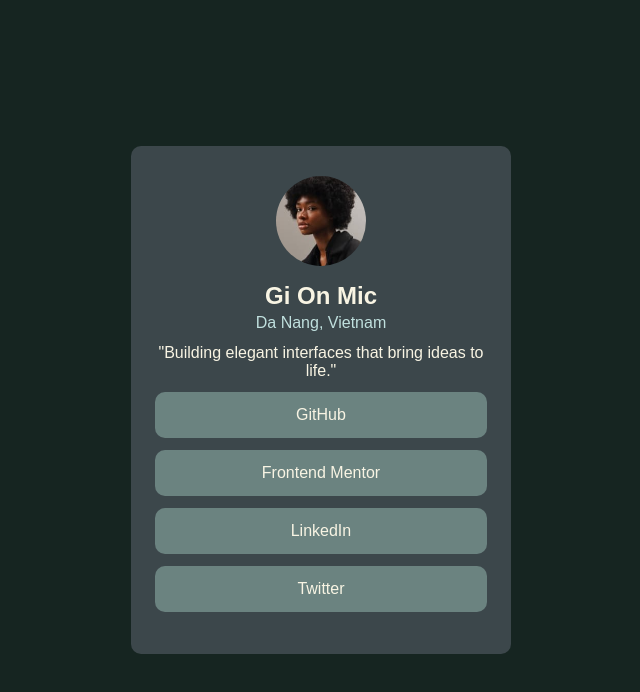
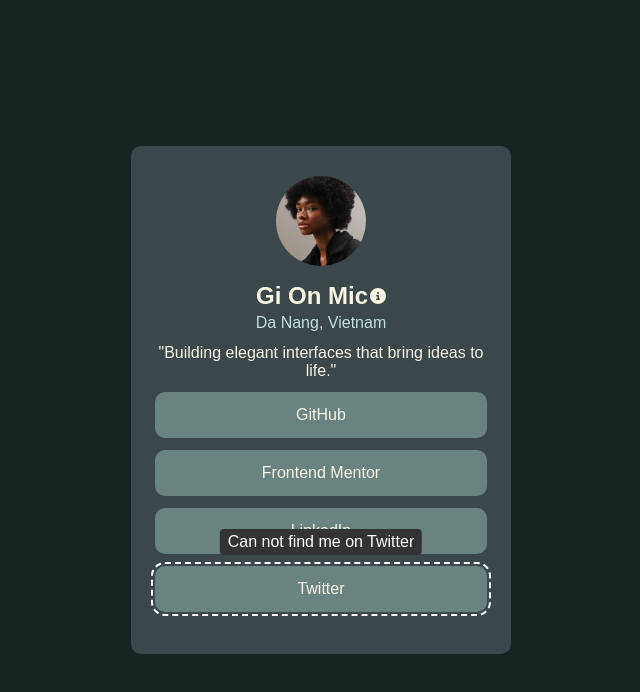
Before and after one commit to gi-FE-mentor/social-link-profile, a plain HTML site: page index.html in a window 1280 px wide. Both pictures are taken after a click on the link "Twitter". Shown: the whole page, without its empty margins (319-959 px from the left). Drawn offline with Linux system fonts and the light colour scheme.

Commit message:
fix: allow navigate with tab & add tooltip

```diff
--- a/index.html
+++ b/index.html
@@ -12,7 +12,7 @@
       href="./assets/images/favicon-32x32.png"
     />
     <link rel="stylesheet" href="./styles.css" />
-    <title>Frontend Mentor | Social links profile</title>
+    <title>Gi | Social links profile</title>
   </head>
   <body>
     <div class="card" role="main">
@@ -21,8 +21,17 @@
         alt="avatar"
         style="width: 90px; border-radius: 50px"
       />
+
       <div class="basic-info">
-        <p class="text-preset-1">Gi On Mic</p>
+        <div style="display: flex; align-items: center">
+          <p class="text-preset-1">Gi On Mic</p>
+          <i
+            class="fa-solid fa-circle-info tooltip"
+            data-tooltip="Use Tab to cycle through the links"
+            style="margin-left: 2px"
+          ></i>
+        </div>
+
         <p style="color: #c0e0de">Da Nang, Vietnam</p>
         <p style="text-align: center; margin: 12px 0">
           "Building elegant interfaces that bring ideas to life."
@@ -61,4 +70,8 @@
       </div>
     </div>
   </body>
+  <script
+    src="https://kit.fontawesome.com/68381061ba.js"
+    crossorigin="anonymous"
+  ></script>
 </html>
--- a/styles.css
+++ b/styles.css
@@ -37,6 +37,10 @@ p {
   flex-direction: column;
   margin-top: 12px;
 }
+.link:focus {
+  outline: 2px dashed white;
+  outline-offset: 2px;
+}
 .link {
   padding: 14px 10%;
   margin-bottom: 12px;
@@ -68,6 +72,7 @@ a {
 }
 .tooltip::after {
   content: attr(data-tooltip);
+  font-family: 'Inter-Variable', sans-serif !important;
   position: absolute;
   bottom: 125%; /* position above the link */
   left: 50%;
@@ -84,3 +89,7 @@ a {
 .tooltip:hover::after {
   opacity: 1;
 }
+.tooltip:focus::after {
+  opacity: 1;
+  pointer-events: auto;
+}
```
